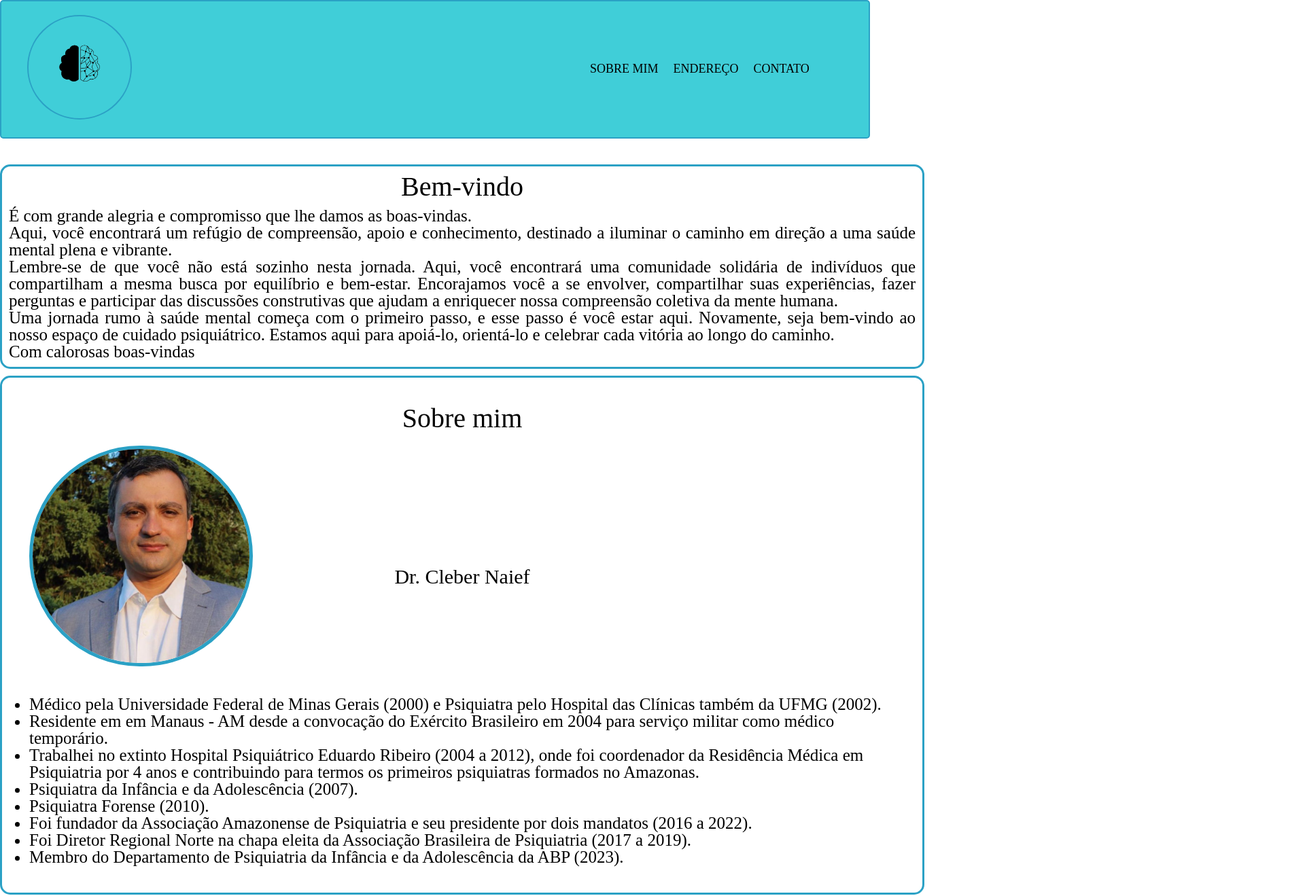
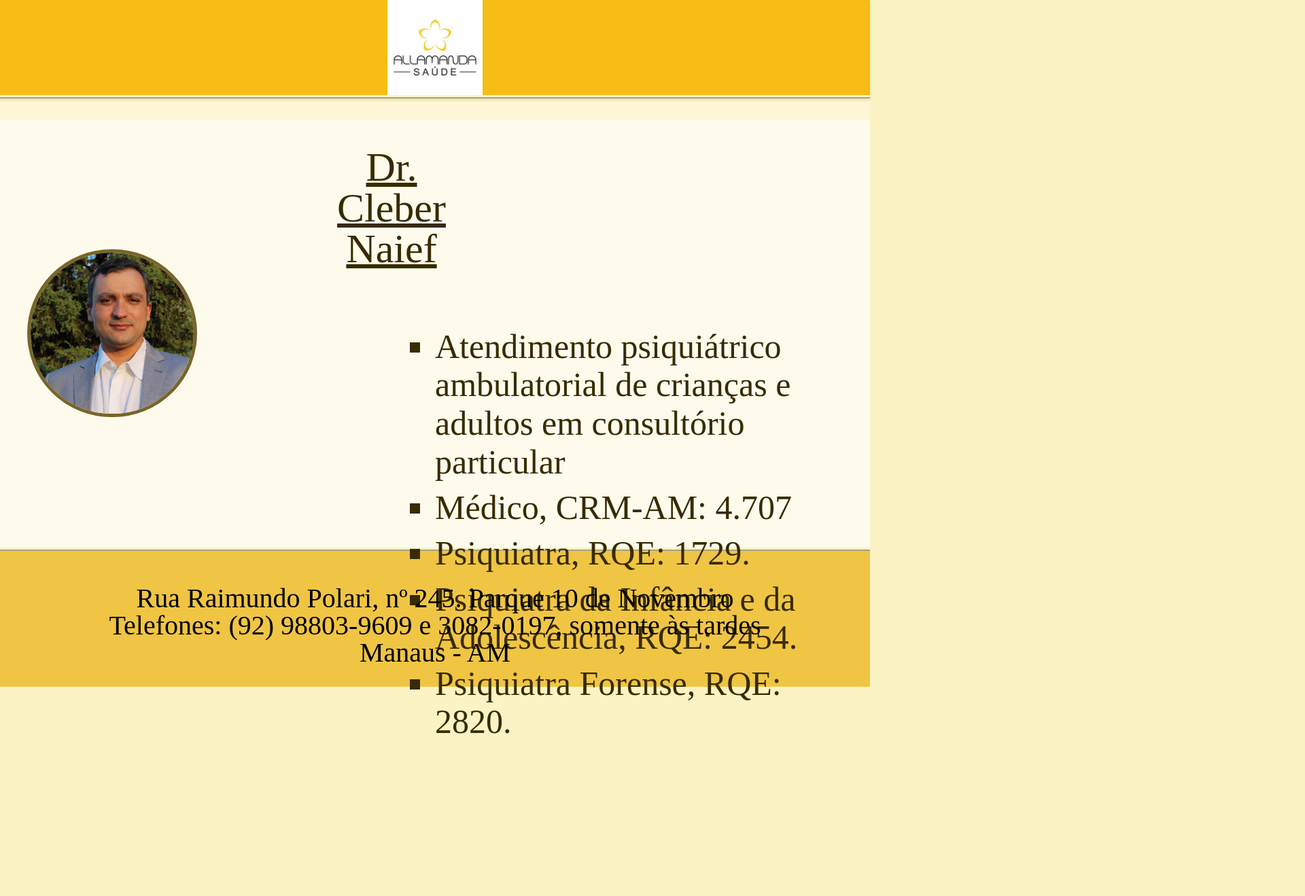
Before and after one commit to marcosrlemos1/site-medico, a plain HTML site: page index.html in a window 1280 px wide. Shown: the top 1319 px of the page at 68% size, 1920 px wide, since content can reach past the window. After the commit the page ends 1167 px from the top, so only its background shows below. Drawn offline with Linux system fonts and the light colour scheme.

Commit message:
version 1

```diff
--- a/app.js
+++ /dev/null
@@ -1,61 +0,0 @@
-// Identificar o clique no menu
-// Verificar o item que foi clicado e fazer referência com o alvo
-// Verificar a distância entre o alvo e o topo
-// Animar o scroll até o alvo
-
-const menuItems = document.querySelectorAll('.menu a[href^="#"]');
-
-menuItems.forEach(item => {
-  item.addEventListener('click', scrollToIdOnClick);
-})
-
-function getScrollTopByHref(element) {
-  const id = element.getAttribute('href');
-  return document.querySelector(id).offsetTop;
-}
-
-function scrollToIdOnClick(event) {
-  event.preventDefault();
-  const to = getScrollTopByHref(event.target) - 80;
-  scrollToPosition(to);
-}
-
-function scrollToPosition(to) {
-  // window.scroll({
-  //   top: to,
-  //   behavior: "smooth",
-  // });
-  smoothScrollTo(0, to);
-}
-
-/**
- * Smooth scroll animation
- * @param {int} endX: destination x coordinate
- * @param {int} endY: destination y coordinate
- * @param {int} duration: animation duration in ms
- */
-function smoothScrollTo(endX, endY, duration) {
-  const startX = window.scrollX || window.pageXOffset;
-  const startY = window.scrollY || window.pageYOffset;
-  const distanceX = endX - startX;
-  const distanceY = endY - startY;
-  const startTime = new Date().getTime();
-
-  duration = typeof duration !== 'undefined' ? duration : 400;
-
-  // Easing function
-  const easeInOutQuart = (time, from, distance, duration) => {
-    if ((time /= duration / 2) < 1) return distance / 2 * time * time * time * time + from;
-    return -distance / 2 * ((time -= 2) * time * time * time - 2) + from;
-  };
-
-  const timer = setInterval(() => {
-    const time = new Date().getTime() - startTime;
-    const newX = easeInOutQuart(time, startX, distanceX, duration);
-    const newY = easeInOutQuart(time, startY, distanceY, duration);
-    if (time >= duration) {
-      clearInterval(timer);
-    }
-    window.scroll(newX, newY);
-  }, 1000 / 60); // 60 fps
-};
--- a/index.html
+++ b/index.html
@@ -12,105 +12,33 @@
 
 <body>
     <header class="cabecalho">
-        <div class="headerbox">
-            <h1>
-                <img src="Imagens/brain.png" alt="Icone">
-            </h1>
-
-            <nav class="menu">
-                <ul>
-                    <li><a href="#section1">Sobre Mim</a></li>
-                    <li><a href="#section2">Endereço</a>
-                    <li><a href="#">Contato</a></li>
-                </ul>
-            </nav>
-        </div>
+        <h1>
+            <img src="Imagens/icon-header.jpeg" alt="Icone">
+        </h1>
     </header>
 
+
     <main>
-        <div class="introducao">
-            <h2 class="titulo-dois">Bem-vindo</h2>
-            <p>É com grande alegria e compromisso que lhe damos as boas-vindas.</p>
-            <p>Aqui, você encontrará um refúgio de compreensão, apoio e conhecimento, destinado a iluminar o caminho em direção a uma saúde mental plena e vibrante.</p>
-            <p>Lembre-se de que você não está sozinho nesta jornada. Aqui, você encontrará uma comunidade solidária de indivíduos que compartilham a mesma busca por equilíbrio e bem-estar. Encorajamos você a se envolver, compartilhar suas experiências, fazer perguntas e participar das discussões construtivas que ajudam a enriquecer nossa compreensão coletiva da mente humana.</p>
-            <p>Uma jornada rumo à saúde mental começa com o primeiro passo, e esse passo é você estar aqui. Novamente, seja bem-vindo ao nosso espaço de cuidado psiquiátrico. Estamos aqui para apoiá-lo, orientá-lo e celebrar cada vitória ao longo do caminho.</p>
-            <p>Com calorosas boas-vindas</p>
-
-        </div>
-
-        <section id="section1"></section>
         <div class="sobre_mim">
-            <h3 class="titulo-tres">Sobre mim</h3>
             <img = src="Imagens/dr.jpeg" alt="Dr.jpg">
 
-            <h3 class="titulo-quatro">Dr. Cleber Naief</h3>
+            <h2 class="titulo-dois">Dr. Cleber Naief</h2>
                 <ul>
-                    <li>Médico pela Universidade Federal de Minas Gerais (2000)
-                    e Psiquiatra pelo Hospital das Clínicas também da UFMG (2002).
-                    </li>
-
-                    <li>Residente em em Manaus - AM desde a convocação do Exército
-                    Brasileiro em 2004 para serviço militar como médico temporário.
-                    </li>
-
-                    <li>Trabalhei no extinto Hospital Psiquiátrico Eduardo Ribeiro
-                    (2004 a 2012), onde foi coordenador da Residência Médica em
-                    Psiquiatria por 4 anos e contribuindo para termos os primeiros
-                    psiquiatras formados no Amazonas.
-                    </li>
-
-                    <li>Psiquiatra da Infância e da Adolescência (2007).</li>
-
-                    <li>Psiquiatra Forense (2010).</li>
-
-                    <li>Foi fundador da Associação Amazonense de Psiquiatria e
-                    seu presidente por dois mandatos (2016 a 2022).
-                    </li>
-
-                    <li>Foi Diretor Regional Norte na chapa eleita da
-                    Associação Brasileira de Psiquiatria (2017 a 2019).</li>
-
-                    <li>Membro do Departamento de Psiquiatria da Infância e
-                    da Adolescência da ABP (2023).</li>
+                    <li>Atendimento psiquiátrico ambulatorial de crianças e adultos em consultório particular </li>
+                    <li>Médico, CRM-AM: 4.707</li>
+                    <li>Psiquiatra, RQE: 1729.</li>
+                    <li>Psiquiatra da Infância e da Adolescência, RQE: 2454.</li>
+                    <li>Psiquiatra Forense, RQE: 2820.</li>
                 </ul>
-        </div>
-        </section>
-
-        <div class="especialidades">
-            <h3 class="titulo-cinco">Especialidades</h3>
-            <img src="Imagens/esp.jpg" alt="esp">
-            <ul>
-                <li class="itens">Médico, CRM-AM: 4.707</li>
-                <li class="itens">Psiquiatra, RQE: 1729.</li>
-                <li class="itens">Psiquiatra da Infância e da Adolescência, RQE: 2454.</li>
-                <li class="itens">Psiquiatra Forense, RQE: 2820.</li>
-            </ul>
-        </div>
-
-        <section id="section2">
-        <div class="endereco">
-            <h3 class="titulo-seis">Endereço</h3>
-            <p><b>Consultório particular:<b></p>
-            <p>Rua Raimundo Polari, nº 245. Parque Dez. Manaus - AM.</p>
-            <iframe src="https://www.google.com/maps/embed?pb=!1m18!1m12!1m3!1d3984.031172554938!2d-60.01622153332561!3d-3.086354908416015!2m3!1f0!2f0!3f0!3m2!1i1024!2i768!4f13.1!3m3!1m2!1s0x926c1aa2911c736f%3A0x2482b4db6f4b6b3c!2sR.%20Raimundo%20Polari%2C%20245%20-%20Parque%20Dez%20de%20Novembro%2C%20Manaus%20-%20AM%2C%2069055-250!5e0!3m2!1spt-BR!2sbr!4v1692121021185!5m2!1spt-BR!2sbr" width="600" height="450" style="border:0;" allowfullscreen="" loading="lazy" referrerpolicy="no-referrer-when-downgrade"></iframe>
-        </div>
-        </section>
-
-        <div class="participacoes">
-            <h3 class="titulo-sete">Participações em live</h3>
-            <p>Autismo na vida adulta (18/04/2023)</p>
-            <iframe width="560" height="315" src="https://www.youtube.com/embed/BW1ftBRtTLA" title="YouTube video player" frameborder="0" allow="accelerometer; autoplay; clipboard-write; encrypted-media; gyroscope; picture-in-picture; web-share" allowfullscreen></iframe>
-            <p>Uso, abuso e dependência de telas na infância e na adolescência (11/07/2023)</p>
-            <iframe width="560" height="315" src="https://www.youtube.com/embed/6U_--etl9vk" title="YouTube video player" frameborder="0" allow="accelerometer; autoplay; clipboard-write; encrypted-media; gyroscope; picture-in-picture; web-share" allowfullscreen></iframe>
         </div>
     </main>
 
     <footer>
         <div class = "rodape">
-            <p class="copyright">&copy; 2023 Dr. - Manaus - AM</p>
+            <p class="copyright">Rua Raimundo Polari, nº 245. Parque 10 de Novembro</p>
+            <p class="copyright">Telefones: (92) 98803-9609 e 3082-0197, somente às tardes</p>
+            <p class="copyright">Manaus - AM</p>
         </div>
     </footer>
-
-    <script src="app.js"></script>
 </body>
 </html>
--- a/style-index.css
+++ b/style-index.css
@@ -1,190 +1,76 @@
-
+body{
+    background-color:#FCF3C5;
+}
 .cabecalho{
-    background: rgb(64, 206, 216);
-    border: 2px solid rgb(43, 161, 197);
-    border-radius: 5px;
+    width: 100%;
+    height: 140px;
+    top: 0;
+    left: 0;
+    background:#f5bd15;
+    position: fixed;
+    border-bottom: 5px ridge #FCF3C5;
+    box-shadow: 0 2px 4px rgba(0, 0, 0, 0.1);
+    z-index: 100;
+    overflow: hidden;
+    transition: all 0.3s ease;
 }
-
-.cabecalho div{
-    position: relative;
-    width: 1200px;
-    height: 200px;
+.cabecalho h1 img{
+    display: block;
     margin: 0 auto;
+    width: auto;
+    height: 140px;
 }
-
-.cabecalho nav{
-    position: absolute;
-    top: 90px;
-    left: 810px;
+main{
+    background-color:#FDF7D8;
+    padding-top: 2%;
+    width: 100%;
+    height: auto;
+    margin-top: 150px;
 }
-
-.cabecalho nav a:hover{
-    color: white;
+.titulo-dois{
+    text-align: center;
+    font-size: 60px;
+    margin-bottom: 4cm;
+    margin-right: 15cm;
+    font-style: garamond;
+    color: #372B00;
+    text-decoration: underline;
 }
-
-.cabecalho a{
-    text-transform: uppercase;
-    text-decoration: none;
-    color: black;
-    font-size: 18px;
+.sobre_mim{
+    padding: 40px;
+    background-color: #FEFBEC;
+    font-family: 'Times New Roman', Times, serif;
+    height: 550px;
 }
-
-.cabecalho h1 img{
-    position: absolute;
-    top: 20px;
-    width: 150px;
+.sobre_mim li{
+    margin-top: -65px;
+    list-style-type: square;
+    font-size: 50px;
+    margin-left: 600px;
+    padding-bottom: 2cm;
+    line-height: 1.5cm;
+    color: #372B00;
+}
+.sobre_mim img{
+    margin-top: 4cm;
+    margin-right: 5cm;
+    margin-bottom: 3cm;
+    float: left;
+    width: 20%;
     height: auto;
-    float: 20px 20px;
-    border-radius: 100px;
-    border: 2px solid rgb(43, 161, 197);
-}
-
-.cabecalho li{
-    display: inline;
-    margin: 0 0 0 18px;
-}
-
-main{
-    padding-top: 3%;
-    width: 1360px;
-    height: auto;
-    margin: 0 auto;
-}
-
-.titulo-dois{
-    font-size: 40px;
-    text-align: center;
-    padding-bottom: 10px;
-}
-
-.titulo-tres{
-    text-align: center;
-    font-size: 40px;
-    padding-bottom: 20px;
-}
-
-.titulo-quatro{
-    position: relative;
-    text-align: center;
-    top: -150px;
-    font-size: 30px;
-    padding-bottom: 10px;
-}
-
-.titulo-cinco{
-    text-align: center;
-    font-size: 40px;
-    padding-bottom: 30px;
-}
-
-.titulo-seis{
-    text-align: center;
-    font-size: 40px;
-    padding-bottom: 50px;
-}
-
-.titulo-sete{
-    text-align: center;
-    font-size: 40px;
-    padding-bottom: 30px;
-}
-
-.introducao{
-    border: 3px solid rgb(43, 161, 197);
-    border-radius: 15px;
-    margin-bottom: 10px;
-    padding: 10px;
-}
-
-.introducao p{
-    font-size: 25px;
-    text-align: justify;
-}
-
-.introducao{
-    padding-top: 10px;
-    text-align: center;
-}
-
-.sobre_mim{
-    border: 3px solid rgb(43, 161, 197);
-    border-radius: 15px;
-    margin-bottom: 10px;
-    padding: 40px;
-}
-
-.sobre_mim li{
-    list-style-type: disc;
-    font-size: 25px;
-}
-
-.sobre_mim img{
-    width: 25%;
-    height: auto;
-    border: 5px solid rgb(43, 161, 197);;
-    border-radius: 200px;
-}
-
-.especialidades{
-    border: 3px solid rgb(43, 161, 197);
-    border-radius: 15px;
-    padding-top: 1%;
-    padding: 10px;
-    margin-bottom: 10px;
-}
-
-.itens{
-    position: relative;
-    font-style: italic;
-    list-style-type: disc;
-    font-size: 25px;
-    top: -150px;
-    left: 650px;
-}
-
-.especialidades img{
-    position: relative;
-    margin-left: 80px;
-    width: 30%;
-    height: auto;
-}
-
-.endereco{
-    border: 3px solid rgb(43, 161, 197);
-    border-radius: 15px;
-    padding: 30px;
-    margin-bottom: 10px;
-}
-
-.endereco p{
-    position: relative;
-    top: 200px;
-    left: 700px;
-    font-size: 25px;
+    border: 5px solid #79652A;
+    border-radius: 220px;
 
 }
-
-.participacoes{
-    border: 3px solid rgb(43, 161, 197);
-    border-radius: 15px;
-    padding: 30px;
-    margin-bottom: 10px;
+.rodape{
+    height: 200px;
+    background: #f0c544;
+    border-top: 5px ridge #FCF3C5;
 }
-
-.participacoes p{
-    font-size: 25px;
-    padding: 10px;
-}
-
-.rodape{
-    height: 100px;
-    background: rgb(64, 206, 216);
-    border: 2px solid rgb(43, 161, 197);
-    border-radius: 5px;
-}
-
 .copyright{
+    font-size: 40px;
     position: relative;
     text-align: center;
     top: 50px;
+    line-height: 40px;
 }
```
Also changed, not shown: Imagens/icon-header.jpeg (added).
